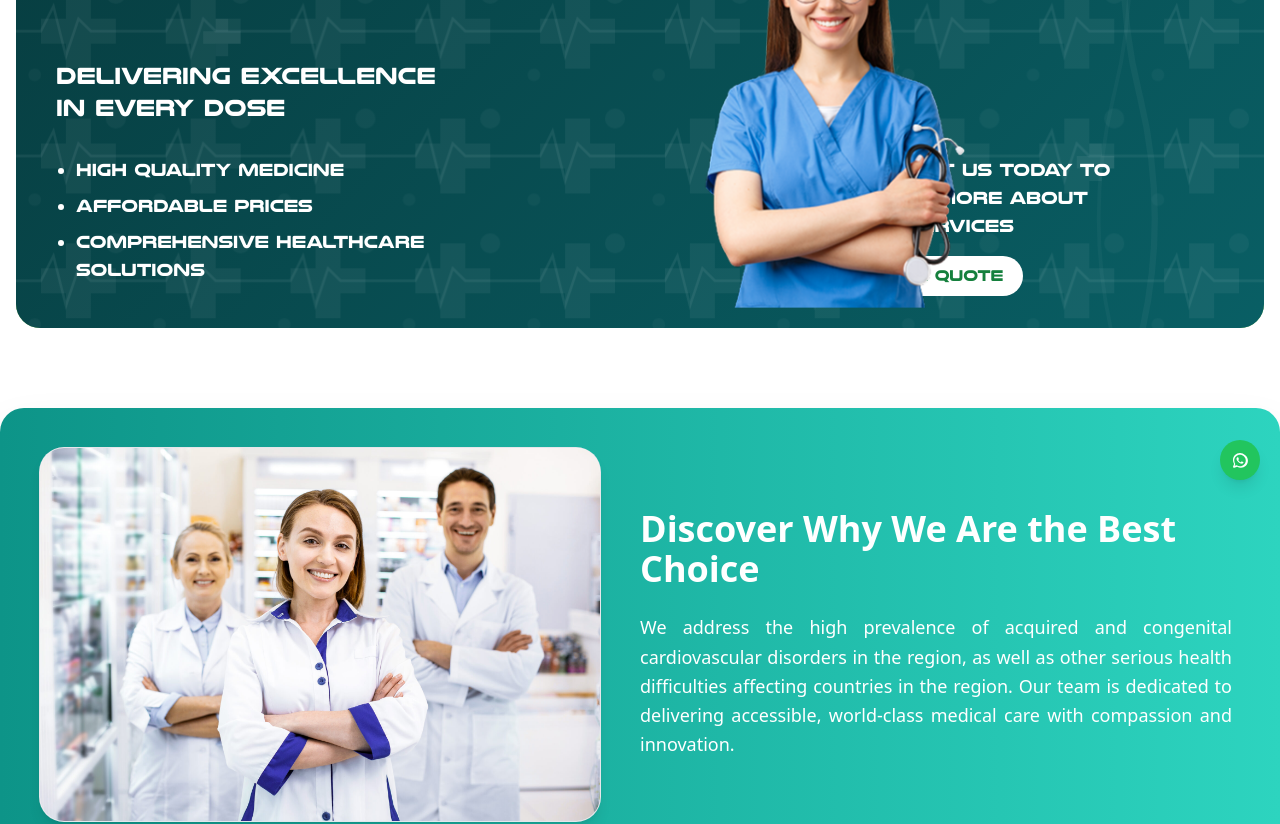
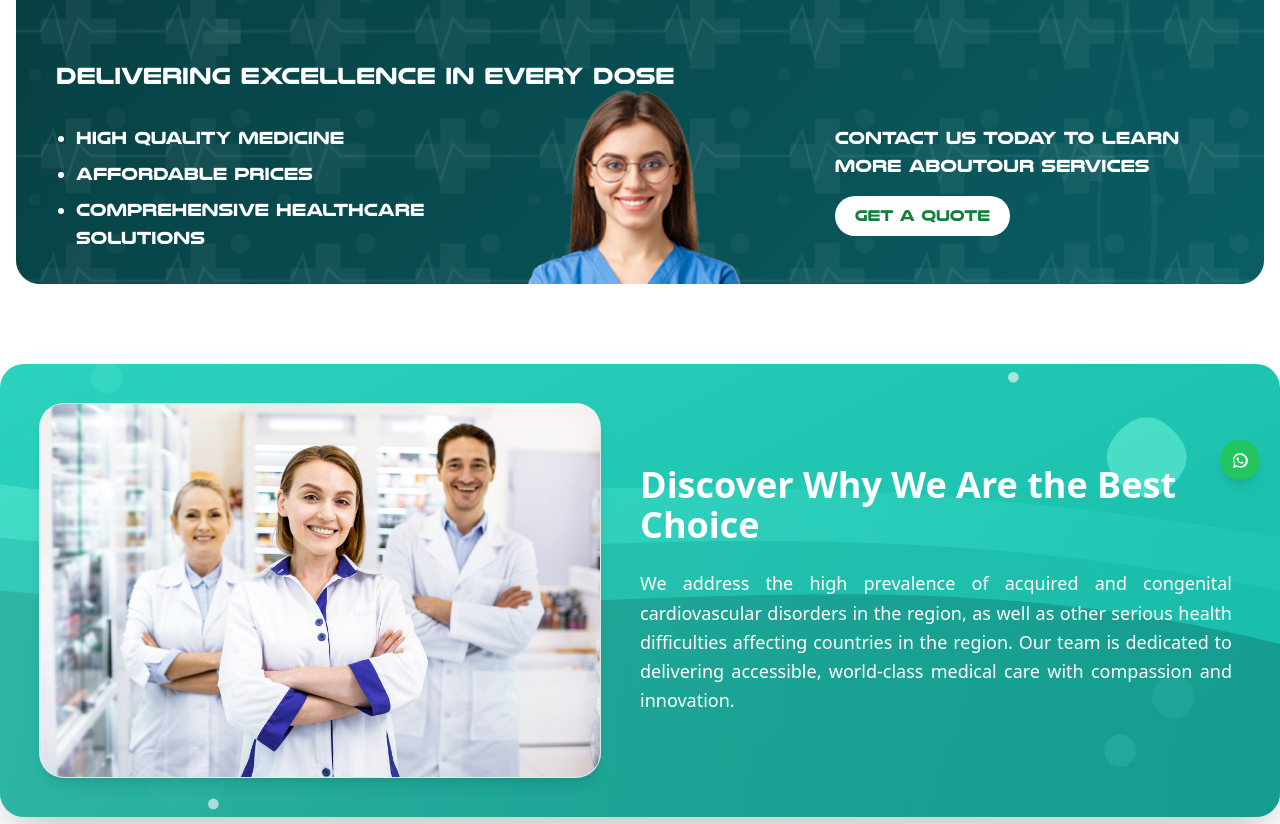
Before and after one commit to Athilc01/amems, a React (Vite) app: page / in a window 1280 px wide. Shown: the part 300-1124 px from the top of the page. Built offline with nearby package versions, Linux system fonts and the light colour scheme.

Commit message:
Version CHnages

```diff
--- a/package.json
+++ b/package.json
@@ -62,7 +62,7 @@
     "postcss": "^8.5.3",
     "prettier": "^3.3.3",
     "tailwindcss": "^3.4.17",
-    "vite": "^6.2.1",
+    "vite": "^5.2.8",
     "vite-plugin-pwa": "^0.20.5"
   }
 }
--- a/src/Component/HeroSection/HeroSection.jsx
+++ b/src/Component/HeroSection/HeroSection.jsx
@@ -12,11 +12,12 @@ export default function HealthcareBanner() {
   const buttonRef = useRef(null);
   const [quoteModalOpen, setQuoteModalOpen] = useState(false); // State for the quote modal
 
-
   const openQuoteModal = () => {
     setQuoteModalOpen(true);
     // Close the mobile menu if it's open
-    if (isMobileMenuOpen) setIsMobileMenuOpen(false);
+    if (typeof isMobileMenuOpen !== 'undefined' && isMobileMenuOpen) {
+      setIsMobileMenuOpen(false);
+    }
   };
 
   const closeQuoteModal = () => {
@@ -44,9 +45,6 @@ const closeQuoteModal = () => {
           toggleActions: "play none none reverse", // play on enter, reverse on leave
         }
       });
-
-
-
 
       // Animate the AMEMS title
       tl.fromTo(titleRef.current,
@@ -159,29 +157,21 @@ const closeQuoteModal = () => {
   `;
 
   return (
-    <div className="flex justify-center w-full mt-36 px-4" ref={bannerRef}>
-      <div className="relative bg-back rounded-3xl overflow-hidden py-8 px-10 text-white max-w-7xl w-full">
+    <div className="flex justify-center w-full mt-36 sm:mt-20 md:mt-36 px-2 sm:px-4" ref={bannerRef}>
+      <div className="relative bg-back rounded-xl sm:rounded-3xl overflow-hidden py-4 sm:py-6 md:py-8 px-4 sm:px-6 md:px-10 text-white max-w-7xl w-full">
         {/* SVG Background overlay */}
         <div
-          style={{
-            position: 'absolute',
-            top: 0,
-            left: 0,
-            width: '100%',
-            height: '100%',
-            zIndex: 1,
-            pointerEvents: 'none'
-          }}
+          className="absolute inset-0 pointer-events-none"
           dangerouslySetInnerHTML={{ __html: backgroundSvg }}
         />
+
         {/* Main content layout */}
-        <div className="relative" style={{ position: 'relative', zIndex: 2 }}>
+        <div className="relative z-10">
           {/* AMEMS large text with image overlay */}
-          <div className="relative mb-10 ">
+          <div className="relative mb-4 sm:mb-8 md:mb-10">
             <h1
               ref={titleRef}
-              className="font-nulshock  text-6xl sm:text-center text-white mb-14 sm:text-9xl font-extrabold"
-
+              className="font-nulshock text-4xl xs:text-5xl sm:text-6xl md:text-8xl lg:text-9xl text-center text-white mb-6 sm:mb-10 md:mb-14 font-extrabold"
             >
               AMEMS
             </h1>
@@ -189,19 +179,22 @@ const closeQuoteModal = () => {
             {/* Doctor image positioned to appear centered within the text */}
             <div
               ref={doctorRef}
-              className="absolute "
+              className="absolute left-1/2 transform -translate-x-1/2"
               style={{
-                left: '50%',
                 top: '165%',
                 transform: 'translate(-50%, -50%)',
                 zIndex: 20,
-                height: '280%'
+                height: 'auto',
+                width: '100%',
+                maxWidth: '400px',
+                display: 'flex',
+                justifyContent: 'center'
               }}
             >
               <img
                 src={doctor}
                 alt="Healthcare professional"
-                className="hidden sm:block h-[400px] object-contain"
+                className="hidden sm:block w-full max-h-[400px] object-contain"
               />
             </div>
           </div>
@@ -209,32 +202,32 @@ const closeQuoteModal = () => {
           {/* Content below the main title */}
           <div className="mt-4">
             {/* Tagline */}
-            <h2 ref={taglineRef} className="font-nulshock text-white text-2xl mb-8">
-              Delivering Excellence <br />in Every   Dose
+            <h2 ref={taglineRef} className="font-nulshock text-white text-xl sm:text-2xl mb-4 sm:mb-8 text-center sm:text-left">
+              Delivering Excellence <br className="hidden xs:block" />in Every Dose
             </h2>
 
-            {/* Two column layout - fixed alignment */}
-            <div className="flex flex-wrap justify-between items-start">
+            {/* Two column layout - responsive */}
+            <div className="flex flex-col sm:flex-row flex-wrap justify-between items-start">
               {/* Left column with bullet points */}
-              <div ref={bulletPointsRef} className="w-full md:w-5/12">
-                <ul className="font-nulshock list-disc pl-5 space-y-2">
-                  <li className="text-lg">High Quality Medicine</li>
-                  <li className="text-lg">Affordable Prices</li>
-                  <li className="text-lg">Comprehensive Healthcare Solutions</li>
+              <div ref={bulletPointsRef} className="w-full sm:w-1/2 md:w-5/12 mb-4 sm:mb-0">
+                <ul className="font-nulshock list-disc pl-5 space-y-1 sm:space-y-2">
+                  <li className="text-base sm:text-lg">High Quality Medicine</li>
+                  <li className="text-base sm:text-lg">Affordable Prices</li>
+                  <li className="text-base sm:text-lg">Comprehensive Healthcare Solutions</li>
                 </ul>
               </div>
 
               {/* Right column with contact info and button */}
-              <div className="font-nulshock w-full md:w-5/12 text-justify flex flex-col items-center md:items-center">
-                <p ref={contactRef} className="text-lg mb-4">
-                  Contact us today to <br />learn more about<br />our services
+              <div className="font-nulshock w-full sm:w-1/2 md:w-4/12 text-center sm:text-left flex flex-col items-center sm:items-start">
+                <p ref={contactRef} className="text-base sm:text-lg mb-4">
+                  Contact us today to <br className="hidden xs:block" />learn more about<br className="hidden xs:block" />our services
                 </p>
 
                 {/* Quote Button */}
                 <button
                   onClick={openQuoteModal}
                   ref={buttonRef}
-                  className="bg-white text-green-700 sm:mr-[90px] px-5 py-2 rounded-full font-medium hover:bg-green-50 transition-colors"
+                  className="bg-white text-green-700 px-5 py-2 rounded-full font-medium hover:bg-green-50 transition-colors sm:ml-0 md:ml-0 lg:mr-0"
                 >
                   Get a Quote
                 </button>
@@ -243,6 +236,7 @@ const closeQuoteModal = () => {
           </div>
         </div>
       </div>
+
       {quoteModalOpen && (
         <QuoteModal
           isOpen={quoteModalOpen}
@@ -250,6 +244,5 @@ const closeQuoteModal = () => {
         />
       )}
     </div>
-
   );
 }
--- a/src/Component/MedicalBanner/Medicalbanner.jsx
+++ b/src/Component/MedicalBanner/Medicalbanner.jsx
@@ -16,6 +16,7 @@ const MedicalBanner = () => {
   const imageContainerRef = useRef(null);
   const blurredShape1Ref = useRef(null);
   const blurredShape2Ref = useRef(null);
+  const svgBackgroundRef = useRef(null);
 
   useEffect(() => {
     // Set up ScrollTrigger for the main container
@@ -99,6 +100,18 @@ const MedicalBanner = () => {
       yoyo: true
     });
 
+    // Animate SVG paths
+    const paths = svgBackgroundRef.current.querySelectorAll('path');
+    paths.forEach((path, index) => {
+      gsap.to(path, {
+        opacity: 0.7 + (index * 0.05),
+        duration: 2 + index,
+        repeat: -1,
+        yoyo: true,
+        ease: 'sine.inOut'
+      });
+    });
+
     // Image hover effect
     imageContainerRef.current.addEventListener('mouseenter', () => {
       gsap.to(imageContainerRef.current, {
@@ -141,8 +154,77 @@ const MedicalBanner = () => {
 
       <div
         ref={containerRef}
-        className="max-w-7xl bg-gradient-to-r from-teal-600 to-teal-400 rounded-3xl shadow-2xl overflow-hidden opacity-0"
+        className="max-w-7xl rounded-3xl shadow-2xl overflow-hidden opacity-0 relative"
       >
+        {/* SVG Background */}
+        <svg
+          ref={svgBackgroundRef}
+          className="absolute inset-0 w-full h-full -z-10"
+          viewBox="0 0 1200 600"
+          preserveAspectRatio="xMidYMid slice"
+        >
+          <defs>
+            <linearGradient id="bgGradient" x1="0%" y1="0%" x2="100%" y2="100%">
+              <stop offset="0%" stopColor="#2DD4BF" />
+              <stop offset="100%" stopColor="#14B8A6" />
+            </linearGradient>
+            <linearGradient id="waveGradient1" x1="0%" y1="0%" x2="100%" y2="0%">
+              <stop offset="0%" stopColor="#5EEAD4" stopOpacity="0.7" />
+              <stop offset="100%" stopColor="#2DD4BF" stopOpacity="0.4" />
+            </linearGradient>
+            <linearGradient id="waveGradient2" x1="0%" y1="0%" x2="100%" y2="0%">
+              <stop offset="0%" stopColor="#0D9488" stopOpacity="0.3" />
+              <stop offset="100%" stopColor="#14B8A6" stopOpacity="0.6" />
+            </linearGradient>
+            <linearGradient id="waveGradient3" x1="0%" y1="0%" x2="100%" y2="0%">
+              <stop offset="0%" stopColor="#115E59" stopOpacity="0.2" />
+              <stop offset="100%" stopColor="#0F766E" stopOpacity="0.5" />
+            </linearGradient>
+          </defs>
+
+          {/* Background fill */}
+          <rect x="0" y="0" width="100%" height="100%" fill="url(#bgGradient)" />
+
+          {/* Medical cross symbol */}
+          <path
+            d="M1050 150 Q1075 125, 1100 150 Q1125 175, 1100 200 Q1075 225, 1050 200 Q1025 175, 1050 150Z"
+            fill="#5EEAD4"
+            opacity="0.2"
+          />
+          <path
+            d="M150 450 Q175 425, 200 450 Q225 475, 200 500 Q175 525, 150 500 Q125 475, 150 450Z"
+            fill="#5EEAD4"
+            opacity="0.15"
+          />
+
+          {/* Abstract waves */}
+          <path
+            d="M0,200 C300,250 600,150 1200,250 L1200,600 L0,600 Z"
+            fill="url(#waveGradient1)"
+            opacity="0.6"
+          />
+          <path
+            d="M0,250 C400,300 700,200 1200,300 L1200,600 L0,600 Z"
+            fill="url(#waveGradient2)"
+            opacity="0.5"
+          />
+          <path
+            d="M0,300 C500,350 800,250 1200,350 L1200,600 L0,600 Z"
+            fill="url(#waveGradient3)"
+            opacity="0.4"
+          />
+
+          {/* Decorative circles */}
+          <circle cx="100" cy="100" r="15" fill="#5EEAD4" opacity="0.2" />
+          <circle cx="150" cy="150" r="10" fill="#5EEAD4" opacity="0.15" />
+          <circle cx="1100" cy="400" r="20" fill="#5EEAD4" opacity="0.1" />
+          <circle cx="1050" cy="450" r="15" fill="#5EEAD4" opacity="0.15" />
+
+          {/* Pulse animation circles */}
+          <circle cx="950" cy="100" r="5" fill="#FFFFFF" opacity="0.6" />
+          <circle cx="200" cy="500" r="5" fill="#FFFFFF" opacity="0.6" />
+        </svg>
+
         <div className="flex flex-col md:flex-row">
           {/* Left side - Image */}
           <div ref={leftSideRef} className="w-full md:w-1/2 opacity-0">
--- a/src/pages/Landing/AboutUs.jsx
+++ b/src/pages/Landing/AboutUs.jsx
@@ -303,8 +303,8 @@ const App = () => {
       </section>
 
       {/* Customer Service Section - Improved for large screens */}
-      <div className="container mx-auto px-4 py-12 sm:py-16 xl:py-24 max-w-7xl xl:max-w-8xl">
-        <div className="flex flex-col md:flex-row gap-8 xl:gap-16 mb-16 xl:mb-32">
+      <div className="items-center container mx-auto px-4 py-12 sm:py-16 items-center xl:py-24 max-w-7xl xl:max-w-8xl">
+        <div className="flex flex-col items-center md:flex-col gap-8 xl:gap-16 mb-16 xl:mb-32">
           <div className="w-full bg-transparent md:w-1/2 animate-on-scroll fade-in-left">
             <img
               src={medical}
@@ -313,19 +313,15 @@ const App = () => {
             />
           </div>
 
-          <div className="w-full md:w-1/2 animate-on-scroll fade-in-right flex flex-col justify-center">
-            <h2 className="text-3xl sm:text-4xl lg:text-5xl xl:text-6xl font-bold text-gray-800 mb-6">Customer Service</h2>
-            <p className="text-gray-600 mb-4 text-base sm:text-lg xl:text-xl">
-              We will ensure that the products will reach your organization in time according to our contracts within a timeframe consistent with prescribed orders.
-            </p>
-            <p className="text-gray-600 mb-4 text-base sm:text-lg xl:text-xl">
-              We will provide education and training to our client and customers and their caregivers in accordance with the prescription and the language understood by your members of staff.
-            </p>
-            <p className="text-gray-600 mb-8 text-base sm:text-lg xl:text-xl">
-              All products we sell and market are in complete compliance with US FDA (Food and Drug Administration).
-            </p>
+          <div className="text-center items-center text-justify w-full md:w-[900px] animate-on-scroll fade-in-right flex flex-col justify-center">
+            <h2 className="font-nulshock text-4xl text-center sm:text-4xl lg:text-5xl xl:text-6xl font-bold text-gray-800 mb-6">Customer Service</h2>
+              <p className="text-lg">We will ensure that the products will reach your organization in time according to our contracts within a timeframe consistent with prescribed orders.
+              <br />We will provide education and training to our client and customers and their caregivers in accordance with the prescription and the language understood by your members of staff.
+
+              <br />All products we sell and market are in complete compliance with US FDA (Food and Drug Administration).
+              </p>
             <a href="/contacts">
-              <button className="bg-blue-700 hover:bg-blue-800 text-white font-medium py-2 px-6 sm:py-3 sm:px-8 xl:py-4 xl:px-10 rounded-md transition duration-300 text-sm sm:text-base xl:text-lg">
+              <button className=" bg-blue-700 mt-5 items-center  hover:bg-blue-800 text-white font-medium py-2 px-6 sm:py-3 sm:px-8 xl:py-4 xl:px-10 rounded-md transition duration-300 text-sm sm:text-base xl:text-lg">
                 Contact Us Now
               </button>
             </a>
```
Also changed, not shown: src/assets/images/testimonials-background.svg.svg (added). Lines whose indentation alone changed are shown as unchanged.
